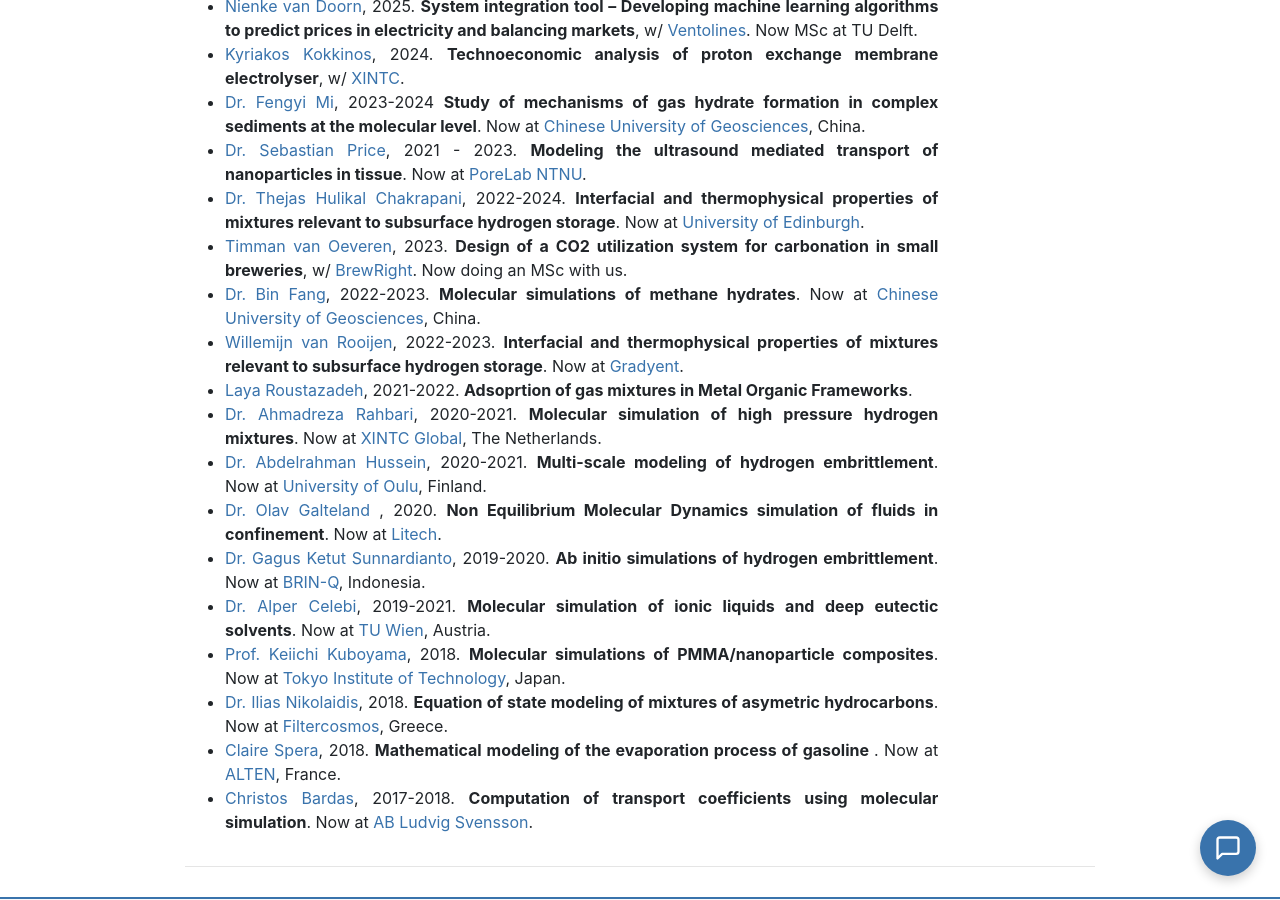
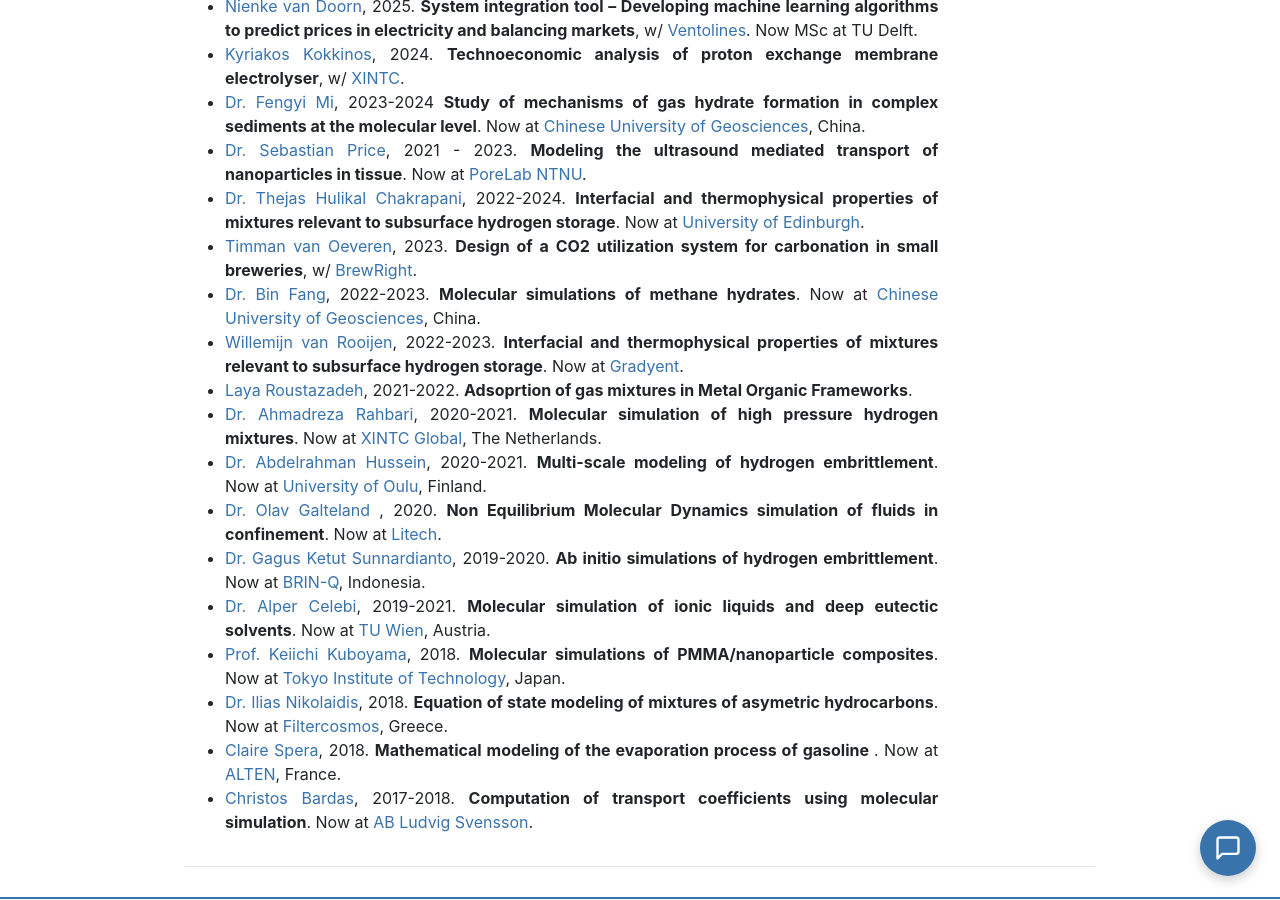
Before and after one commit to omoultosEthTuDelft/web, a Jekyll site: the page built from alumni/index.md, in a window 1280 px wide and 900 px high, scrolled down 2019 px. Built offline with Jekyll 4.4.1, drawn with Linux system fonts in a browser that asks for light colours.

Commit message:
Remove outdated MSc note from Timman's internship entry
Co-Authored-By: Claude Fable 5 <noreply@anthropic.com>

```diff
--- a/alumni/index.md
+++ b/alumni/index.md
@@ -63,7 +63,7 @@ https://repository.tudelft.nl/record/uuid:2839134b-9631-477c-aafb-3a0fecf49b6c).
 - [Dr. Fengyi Mi](https://www.researchgate.net/profile/Fengyi_Mi), 2023-2024 <strong>Study of mechanisms of gas hydrate formation in complex sediments at the molecular level</strong>. Now at [Chinese University of Geosciences](https://en.cug.edu.cn), China.
 - [Dr. Sebastian Price](https://porelab.no/2020/09/03/wecome-to-sebastian/), 2021 - 2023. <strong>Modeling the ultrasound mediated transport of nanoparticles in tissue</strong>. Now at [PoreLab NTNU](https://porelab.no).
 - [Dr. Thejas Hulikal Chakrapani](https://scholar.google.com/citations?user=BTpwy_AAAAAJ&hl=en), 2022-2024. <strong>Interfacial and thermophysical properties of mixtures relevant to subsurface hydrogen storage</strong>. Now at [University of Edinburgh](https://www.ed.ac.uk).
-- [Timman van Oeveren](https://www.linkedin.com/in/timman-van-oeveren-26364a175/?originalSubdomain=nl), 2023. <strong>Design of a CO2 utilization system for carbonation in small breweries</strong>, w/ <a href="https://brew-right.com">BrewRight</a>. Now doing an MSc with us.
+- [Timman van Oeveren](https://www.linkedin.com/in/timman-van-oeveren-26364a175/?originalSubdomain=nl), 2023. <strong>Design of a CO2 utilization system for carbonation in small breweries</strong>, w/ <a href="https://brew-right.com">BrewRight</a>.
 - [Dr. Bin Fang](), 2022-2023. <strong>Molecular simulations of methane hydrates</strong>. Now at [Chinese University of Geosciences](https://en.cug.edu.cn), China.
 - [Willemijn van Rooijen](https://www.linkedin.com/in/willemijn-van-rooijen-46398a151/?originalSubdomain=nl), 2022-2023. <strong>Interfacial and thermophysical properties of mixtures relevant to subsurface hydrogen storage</strong>. Now at [Gradyent](http://www.gradyent.ai/).
 - [Laya Roustazadeh](https://www.qatar.tamu.edu/news-and-events/news/2020/06/24/texas-a-and-m-at-qatar-names-outstanding-graduates/), 2021-2022. <strong>Adsoprtion of gas mixtures in Metal Organic Frameworks</strong>.
```
